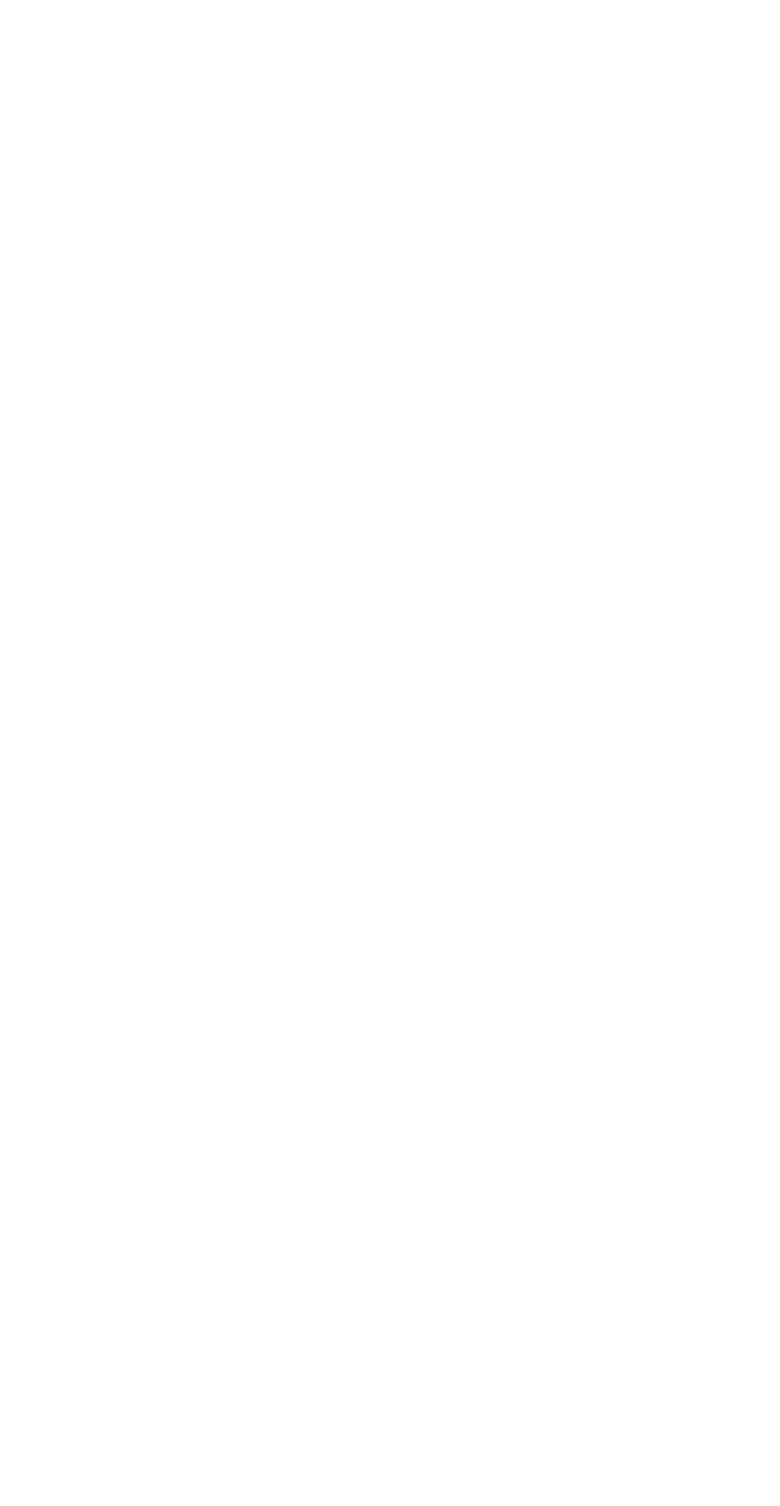
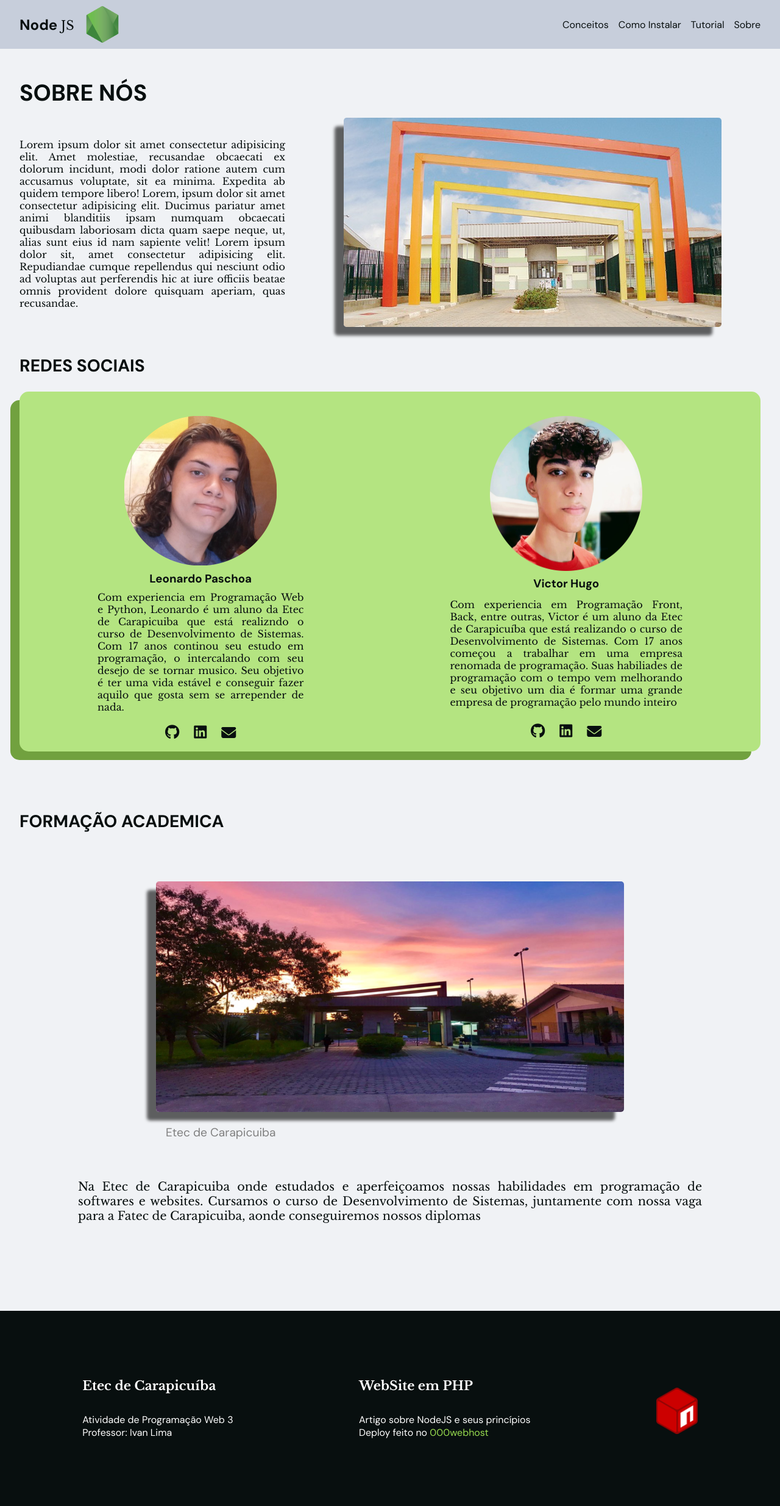
Before and after one commit to LeonardoPaschoaBraga16/Node-JS, a PHP site: page /about.html in a window 1280 px wide. Before the commit the page is empty. Shown: the whole page at 61% size. Before the commit the page ends 800 px from the top, so only its background shows below. Run offline with PHP 8.4, Linux system fonts and the light colour scheme; some libraries are stand-ins or nearby versions.

Commit message:
About criado com modificação de css

```diff
--- a/about.html
+++ b/about.html
@@ -1,12 +1,244 @@
 <!DOCTYPE html>
 <html lang="pt-br">
 <head>
-    <meta charset="UTF-8">
-    <meta http-equiv="X-UA-Compatible" content="IE=edge">
-    <meta name="viewport" content="width=device-width, initial-scale=1.0">
-    <title>Document</title>
+    <!-- Preconnect To render the font faster -->
+	<link rel="preconnect" href="https://fonts.googleapis.com">
+	<link rel="preconnect" href="https://fonts.gstatic.com" crossorigin>
+
+
+	<!-- General Configurations -->
+	<meta charset="UTF-8"/>
+	<meta name="viewport" content="width=device-width, initial-scale=1.0"/>
+	<link rel="shortcut icon" href="./assets/logo.png" type="image/png">
+	<title>NodeTicle</title>
+
+	<!-- AOS ANIMATION LIBRARY-->
+	<link href="https://unpkg.com/aos@2.3.1/dist/aos.css" rel="stylesheet">
+
+	<!-- Import of google fonts -->
+	<link href="https://fonts.googleapis.com/css2?family=DM+Sans:wght@400;700&display=swap" rel="stylesheet"> <!-- DM Sans -->
+	<link href="https://fonts.googleapis.com/css2?family=Libre+Baskerville:ital,wght@0,400;0,700;1,400&display=swap" rel="stylesheet"> <!-- Libre -->
+
+    <!-- Font Awesome -->
+	<script src="https://kit.fontawesome.com/282c54caee.js" crossorigin="anonymous"></script>
+
+	<!-- Own Styles -->
+	<link rel="stylesheet" type="text/css" href="./styles/global.css"/>
+	<link rel="stylesheet" type="text/css" href="./styles/content.css"/>
+    <link rel="stylesheet" type="text/css" href="./styles/about.css"/>
+
+	<!-- JQUERY-->
+	<script src="https://ajax.googleapis.com/ajax/libs/jquery/3.5.1/jquery.min.js"></script>
 </head>
 <body>
+    	<!-- Header of the webpage -->
+	<header class="flexbox">
+		<div>
+			<h1
+			data-aos="fade-down"
+			data-aos-delay="100"
+			data-aos-duration="1000"
+			>
+				Node <span>Js</span>
+			</h1>
+			<div class="imgbox"
+			data-aos="fade-down"
+			data-aos-delay="200"
+			data-aos-duration="200">
+				<img src="./assets/logo.png" alt="logo do nodejs"/>
+			</div>
+		</div>
+		<div>
+			<ul>
+				<li
+				data-aos="fade-down"
+				data-aos-delay="400"
+				data-aos-duration="200"
+				>
+					<a href="#">Conceitos</a>
+				</li>
+				<li
+				data-aos="fade-down"
+				data-aos-delay="300"
+				data-aos-duration="200"
+				>
+					<a href="#">Como Instalar</a>
+				</li>
+				<li
+				data-aos="fade-down"
+				data-aos-delay="200"
+				data-aos-duration="200"
+				>
+					<a href="#">Tutorial</a>
+				</li>
+				<li
+				data-aos="fade-down"
+				data-aos-delay="100"
+				data-aos-duration="200"
+				>
+					<a href="./about.html">Sobre</a>
+				</li>
+			</ul>
+		</div>
+	</header>
 
+    <!-- Main Section-->
+    <main
+	class="flexbox"
+	data-aos="zoom-out"
+	data-aos-delay="100"
+	data-aos-duration="1000"
+	>
+        <!--About Section-->
+            <section id="about"
+            class="about">
+
+            <!-- Text will here into article tag -->
+            <article>
+				<!-- etec section -->
+                <div class="etec">
+                    <div class="title">
+                        <h1>SOBRE NÓS</h1>
+                    </div>
+                    <div class="article">
+                        <div class="text">
+							<p>Lorem ipsum dolor sit amet consectetur adipisicing elit. Amet molestiae, recusandae obcaecati ex dolorum incidunt, modi dolor ratione autem cum accusamus voluptate, sit ea minima. Expedita ab quidem tempore libero! Lorem, ipsum dolor sit amet consectetur adipisicing elit. Ducimus pariatur amet animi blanditiis ipsam numquam obcaecati quibusdam laboriosam dicta quam saepe neque, ut, alias sunt eius id nam sapiente velit! Lorem ipsum dolor sit, amet consectetur adipisicing elit. Repudiandae cumque repellendus qui nesciunt odio ad voluptas aut perferendis hic at iure officiis beatae omnis provident dolore quisquam aperiam, quas recusandae.</p>
+						</div>
+                        <div class="img-etec">
+                            <img src="assets/etec2.jpg" alt="Etec">
+                        </div>
+                    </div>
+                </div>
+
+				<!-- Social Section -->
+                <div class="social">
+                    <div class="sub-title">
+                        <h1>REDES SOCIAIS</h1>
+                    </div>
+                    <div class="us">
+                        <div class="leo">
+                            <img src="assets/leonardo.png" alt="Leonardo">
+                            <div class="coluna">
+                                <h3>Leonardo Paschoa</h3>
+
+                                <p>Com experiencia em Programação Web e Python, Leonardo é um aluno da Etec de Carapicuiba que está realizndo o curso de Desenvolvimento de Sistemas. Com 17 anos continou seu estudo em programação, o intercalando com seu desejo de se tornar musico. Seu objetivo é ter uma vida estável e conseguir fazer aquilo que gosta sem se arrepender de nada.</p>
+
+                                <div class="icons">
+                                    <!-- Here go font awewsome icons -->
+									<a href="https://github.com/LeonardoPaschoaBraga16" target="_blank"><i class="fa-brands fa-github"></i></a>
+									<a href="https://www.linkedin.com/in/leonardo-paschoa-braga-81a60120a/" target="_blank"><i class="fa-brands fa-linkedin"></i></a>
+									<i class="fa-solid fa-envelope"></i>
+                                </div>
+                            </div>
+                        </div>
+                        <div class="victor">
+                            <img src="assets/victor.png" alt="Victor">
+                            <div class="coluna">
+                                <h3>Victor Hugo</h3>
+
+                                <p>Com experiencia em Programação Front, Back, entre outras, Victor é um aluno da Etec de Carapicuíba que está realizando o curso de Desenvolvimento de Sistemas. Com 17 anos começou a trabalhar em uma empresa renomada de programação. Suas habiliades de programação com o tempo vem melhorando e seu objetivo um dia é formar uma grande empresa de programação pelo mundo inteiro </p>
+
+                                <div class="icons">
+                                    <!-- Here go font awewsome icons -->
+									<a href="https://github.com/VictorSilva15" target="_blank"><i class="fa-brands fa-github"></i></a>
+									<a href="https://www.linkedin.com/in/victorsilvadev/" target="_blank"><i class="fa-brands fa-linkedin"></i></a>
+									<i class="fa-solid fa-envelope"></i>
+                                </div>
+                            </div>
+                        </div>
+                    </div>
+                </div>
+
+				<!-- Academy Section -->
+				<div class="sub-title">
+					<h1>FORMAÇÃO ACADEMICA</h1>
+				</div>
+				<div class="academy">
+					<div class="etec">
+						<div class="img-etec">
+							<img src="assets/etec.png" alt="Etec Carapicuiba">
+						</div>
+						<h5>Etec de Carapicuiba</h5>
+					</div>
+					<div class="text">
+						<p>Na Etec de Carapicuiba onde estudados e aperfeiçoamos nossas habilidades em programação de softwares e websites. Cursamos o curso de Desenvolvimento de Sistemas, juntamente com nossa vaga para a Fatec de Carapicuiba, aonde conseguiremos nossos diplomas </p>
+					</div>
+				</div>
+            </article>
+
+
+            </section>
+    </main>
+
+    <!-- Footer of the webpage -->
+	<footer class="footer-flex">
+		<!--Here will be the footer-->
+		<div
+		class="footer-text"
+		data-aos="fade-up-right"
+		data-aos-delay="100"
+		data-aos-duration="500"
+		>
+
+			<p class="footer-title">
+				Etec de Carapicuíba
+			</p>
+
+			<h5>
+				Atividade de Programação Web 3 <br>
+				Professor: Ivan Lima
+			</h5>
+		</div>
+
+		<div
+		class="footer-text"
+		data-aos="fade-up"
+		data-aos-delay="200"
+		data-aos-duration="500"
+		>
+
+			<p class="footer-title">
+				WebSite em PHP
+			</p>
+
+			<h5>
+				Artigo sobre NodeJS e seus princípios <br>
+				Deploy feito no <span id="webhost"><a href="https://br.000webhost.com" target="_blank">000webhost</a></span>
+			</h5>
+
+		</div>
+
+		<div
+		class="footer-img"
+		data-aos="fade-up-left"
+		data-aos-delay="300"
+		data-aos-duration="500">
+			<img src="assets/npm.png" alt="Logo NPN">
+		</div>
+	</footer>
+
+    <!-- AOS -->
+	<script src="https://unpkg.com/aos@2.3.1/dist/aos.js"></script>
+	<script>
+		AOS.init();
+	</script>
+
+	<!-- FIX SideBar on Scroll -->
+	<script>
+		    let el = document.querySelector('#sidebar aside ul');
+			let elCoordenadas = el.getBoundingClientRect();
+		$(function(){
+		  var links = $('#sidebar aside ul');
+		  $(window).scroll(function () {
+			  if ($(this).scrollTop() > elCoordenadas.y) {
+				  links.addClass("internal_links_fixed");
+				 //$('body').css('padding-top', 70);
+			  } else {
+				  links.removeClass("internal_links_fixed");
+				 //$('body').css('padding-top', 0);
+			  }
+		  });
+		});
+	</script>
 </body>
 </html>
--- a/styles/about.css
+++ b/styles/about.css
@@ -1,3 +1,154 @@
-html{
 
+/* =========== MAIN SECTION =============*/
+
+/* =========== ARTICLE SECTION =============*/
+
+main #about article {
+    display: flex;
+    flex-wrap: wrap;
 }
+
+main #about article .etec{
+    display: flex;
+    flex-wrap: wrap;
+}
+
+main #about article .etec .title {
+    font-size: 2rem;
+}
+
+main #about article .etec .article{
+    display: flex;
+    gap: 6rem;
+    padding-top: 1rem;
+    align-items: center;
+}
+
+main #about article .etec .article p{
+    text-align: justify;
+}
+
+main #about article .etec .article .img-etec{
+    padding-right: 4rem;
+}
+
+main #about article .etec .article .img-etec img{
+    border-radius: 5px;
+    box-shadow: -15px 14px 5px rgba(0, 0, 0, 0.61);
+}
+
+/* =========== SOCIAL SECTION =============*/
+
+main #about article .social {
+    display: flex;
+    flex-wrap: wrap;
+    padding: 1rem 0;
+}
+
+main #about article .social .sub-title {
+    font-size: 1.5rem;
+    padding: 1.5rem 0;
+}
+
+main #about article .social .us{
+    display: flex;
+    gap: 1rem;
+    padding: 1rem;
+    background-color: #b4e481;
+    border-radius: 15px;
+    box-shadow: -15px 14px #71a13f;
+}
+
+main #about article .social .us .leo{
+    display: flex;
+    flex-wrap: wrap;
+    justify-content: space-around;
+}
+
+main #about article .social .us .leo img{
+    padding-bottom: .5rem;
+    padding-top: 1.5rem;
+}
+
+main #about article .social .us .leo .coluna{
+    display: flex;
+    flex-wrap: wrap;
+    justify-content: center;
+}
+
+main #about article .social .us .leo .coluna p{
+    padding: .5rem 7rem 0 7rem;
+    text-align: justify;
+}
+
+main #about article .social .us .victor{
+    display: flex;
+    flex-wrap: wrap;
+    justify-content: space-around;
+}
+
+main #about article .social .us .victor img{
+    padding-bottom: .5rem;
+    padding-top: 1.5rem;
+}
+
+main #about article .social .us .victor .coluna{
+    display: flex;
+    flex-wrap: wrap;
+    justify-content: center;
+}
+
+main #about article .social .us .victor .coluna p{
+    padding: .5rem 7rem 0 7rem;
+    text-align: justify;
+}
+
+main #about article .social .us .icons {
+    display: flex;
+    font-size: 1.5rem;
+    gap: 1.5rem;
+    padding-top: 1rem;
+    align-items: center;
+}
+
+main #about article .social .us .icons i:hover{
+    color: var(--main-green);
+    transition: .2s;
+}
+
+/* =========== ACADEMY SECTION =============*/
+
+main #about article .sub-title {
+    font-size: 1.5rem;
+    padding: 5rem 0 5rem 0;
+}
+
+main #about article .academy {
+    display: flex;
+    flex-wrap: wrap;
+    justify-content: center;
+}
+
+main #about article .academy .etec {
+    display: flex;
+    flex-direction: column;
+}
+
+main #about article .academy .img-etec img {
+    box-shadow: -15px 14px 5px rgba(0, 0, 0, 0.61);
+    border-radius: 5px;
+}
+
+main #about article .academy .etec h5{
+    color: grey;
+    font-size: 1.2rem;
+}
+
+main #about article .academy .text {
+    padding: 3rem 6rem 8rem 6rem;
+}
+
+main #about article .academy .text p{
+    text-align: justify;
+    font-size: 1.2rem;
+}
```
Also changed, not shown: index.html (+59 -110 lines), assets/etec2.jpg (added).
